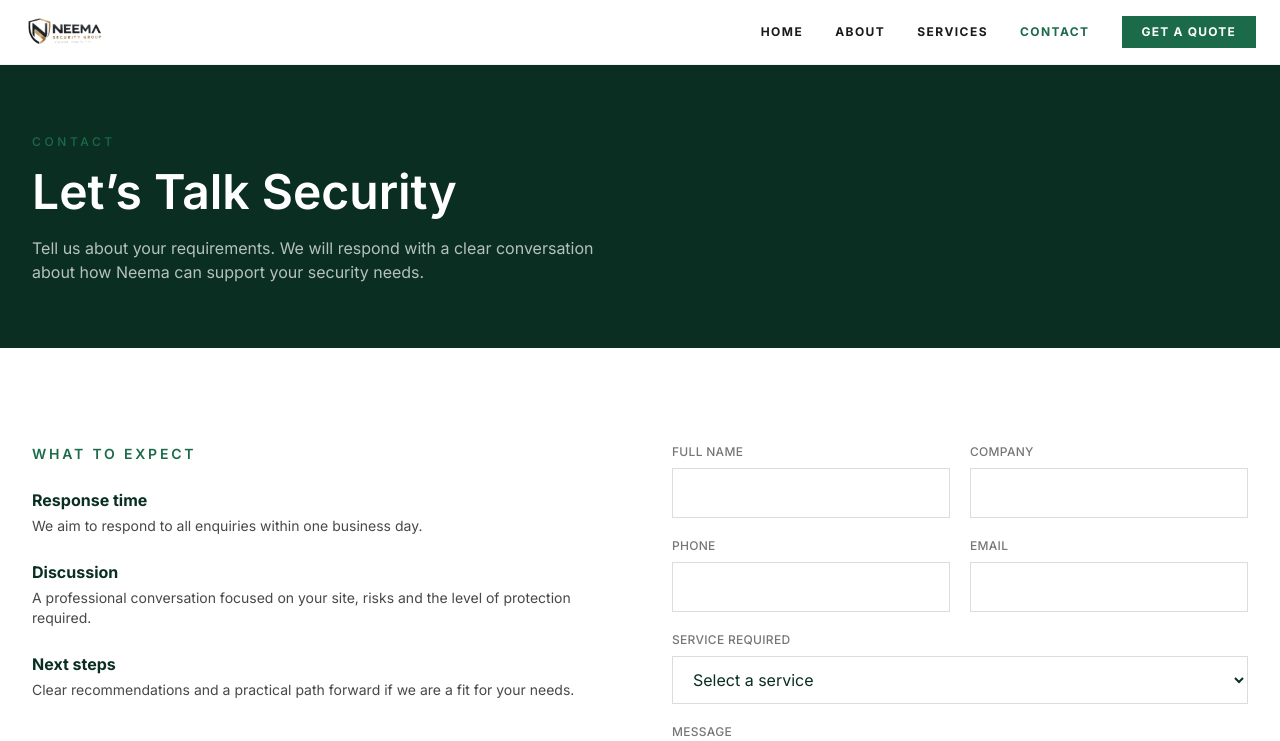
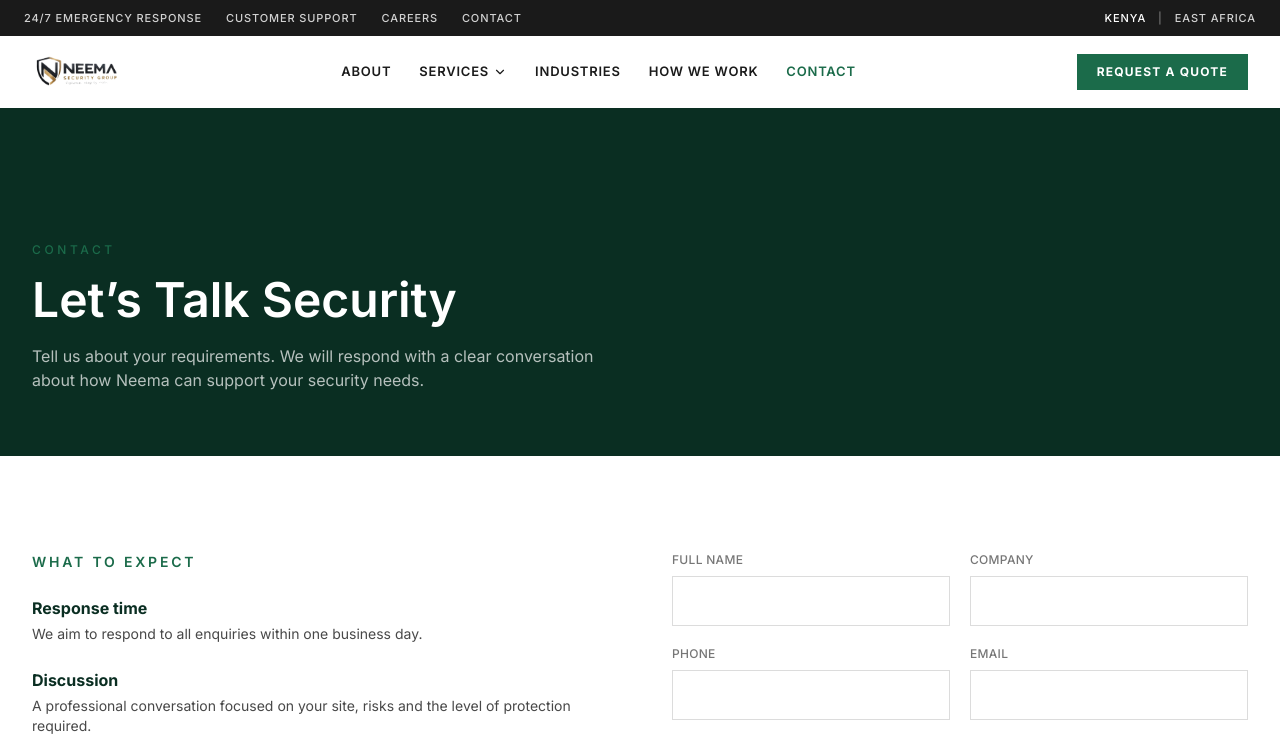
Before and after one commit to Levy254885/neema-security-group, a Next.js app: page /contact in a window 1280 px wide. Shown: the top 741 px of the page. Built offline with nearby package versions, Linux system fonts and the light colour scheme.

Commit message:
feat: corporate navbar with utility bar and services mega-menu

```diff
--- a/src/components/Navbar.tsx
+++ b/src/components/Navbar.tsx
@@ -5,21 +5,50 @@ import Link from "next/link";
 import Image from "next/image";
 import { usePathname } from "next/navigation";
 import { motion, AnimatePresence } from "framer-motion";
-import { Menu, X } from "lucide-react";
+import { Menu, X, ChevronDown, Phone } from "lucide-react";
 import { cn } from "@/lib/utils";
 
 const LOGO = "/BackgroundEraser_20260915_110802894.png";
 
+const serviceGroups = [
+  {
+    title: "Physical Security",
+    items: [
+      { label: "Manned Guarding", href: "/services/manned-guarding" },
+      { label: "Corporate Security", href: "/services/corporate-security" },
+      { label: "Residential Security", href: "/services/residential-security" },
+      { label: "Event Security", href: "/services/event-security" },
+    ],
+  },
+  {
+    title: "Electronic & Access",
+    items: [
+      { label: "Access Control", href: "/services/access-control" },
+      { label: "Security Consulting", href: "/services/security-consulting" },
+    ],
+  },
+];
+
 const navLinks = [
-  { href: "/", label: "Home" },
   { href: "/about", label: "About" },
-  { href: "/services", label: "Services" },
+  { href: "/services", label: "Services", mega: true },
+  { href: "/#industries", label: "Industries" },
+  { href: "/#process", label: "How We Work" },
   { href: "/contact", label: "Contact" },
 ];
 
 export default function Navbar() {
+  const [scrolled, setScrolled] = useState(false);
   const [mobileOpen, setMobileOpen] = useState(false);
+  const [servicesOpen, setServicesOpen] = useState(false);
+  const [mobileServices, setMobileServices] = useState(false);
   const pathname = usePathname();
+
+  useEffect(() => {
+    const onScroll = () => setScrolled(window.scrollY > 10);
+    window.addEventListener("scroll", onScroll, { passive: true });
+    return () => window.removeEventListener("scroll", onScroll);
+  }, []);
 
   useEffect(() => {
     document.body.style.overflow = mobileOpen ? "hidden" : "";
@@ -28,52 +57,157 @@ export default function Navbar() {
     };
   }, [mobileOpen]);
 
-  useEffect(() => setMobileOpen(false), [pathname]);
+  useEffect(() => {
+    setMobileOpen(false);
+    setServicesOpen(false);
+  }, [pathname]);
 
   return (
     <>
-      <header className="fixed top-0 left-0 right-0 z-50 bg-white border-b border-black/5">
-        <div className="max-w-lg mx-auto lg:max-w-7xl px-4 sm:px-6 flex items-center justify-between h-[64px]">
+      <div className="hidden lg:block bg-charcoal text-white/80">
+        <div className="max-w-7xl mx-auto px-6 flex items-center justify-between h-9 text-[11px] tracking-[0.08em] uppercase font-medium">
+          <div className="flex items-center gap-6">
+            <span>24/7 Emergency Response</span>
+            <Link href="/contact" className="hover:text-white transition-colors">
+              Customer Support
+            </Link>
+            <Link href="/contact" className="hover:text-white transition-colors">
+              Careers
+            </Link>
+            <Link href="/contact" className="hover:text-white transition-colors">
+              Contact
+            </Link>
+          </div>
+          <div className="flex items-center gap-3">
+            <span className="text-white">Kenya</span>
+            <span className="text-white/40">|</span>
+            <span>East Africa</span>
+          </div>
+        </div>
+      </div>
+
+      <header
+        className={
+          "sticky top-0 z-50 bg-white transition-shadow duration-300" +
+          (scrolled ? " shadow-sm" : "")
+        }
+      >
+        <div className="max-w-7xl mx-auto px-4 sm:px-6 lg:px-8 flex items-center justify-between h-16 lg:h-[72px]">
           <Link href="/" className="flex items-center shrink-0">
             <Image
               src={LOGO}
               alt="Neema Security Group"
-              width={180}
-              height={56}
-              className="h-9 sm:h-10 w-auto"
+              width={200}
+              height={64}
+              className="h-9 lg:h-11 w-auto"
               priority
             />
           </Link>
 
-          <nav className="hidden lg:flex items-center gap-8">
-            {navLinks.map((link) => (
+          <nav className="hidden lg:flex items-center gap-1">
+            {navLinks.map((link) =>
+              link.mega ? (
+                <div
+                  key={link.href}
+                  className="relative"
+                  onMouseEnter={() => setServicesOpen(true)}
+                  onMouseLeave={() => setServicesOpen(false)}
+                >
+                  <button
+                    type="button"
+                    className={
+                      "flex items-center gap-1 px-3 py-2 text-[13px] font-semibold tracking-[0.06em] uppercase transition-colors " +
+                      (pathname.startsWith("/services")
+                        ? "text-green"
+                        : "text-charcoal hover:text-green")
+                    }
+                  >
+                    {link.label}
+                    <ChevronDown
+                      className={
+                        "w-3.5 h-3.5 transition-transform" +
+                        (servicesOpen ? " rotate-180" : "")
+                      }
+                    />
+                  </button>
+                  <AnimatePresence>
+                    {servicesOpen && (
+                      <motion.div
+                        initial={{ opacity: 0, y: 8 }}
+                        animate={{ opacity: 1, y: 0 }}
+                        exit={{ opacity: 0, y: 8 }}
+                        transition={{ duration: 0.2 }}
+                        className="absolute top-full left-0 pt-2"
+                      >
+                        <div className="bg-white border border-black/8 shadow-xl p-6 min-w-[420px] grid grid-cols-2 gap-8">
+                          {serviceGroups.map((group) => (
+                            <div key={group.title}>
+                              <p className="text-[11px] font-bold tracking-[0.12em] uppercase text-gray-light mb-3">
+                                {group.title}
+                              </p>
+                              <ul className="space-y-2">
+                                {group.items.map((item) => (
+                                  <li key={item.href}>
+                                    <Link
+                                      href={item.href}
+                                      className="text-sm text-charcoal hover:text-green transition-colors"
+                                    >
+                                      {item.label}
+                                    </Link>
+                                  </li>
+                                ))}
+                              </ul>
+                            </div>
+                          ))}
+                          <div className="col-span-2 pt-3 border-t border-black/8">
+                            <Link
+                              href="/services"
+                              className="text-sm font-semibold text-green hover:underline"
+                            >
+                              View all services →
+                            </Link>
+                          </div>
+                        </div>
+                      </motion.div>
+                    )}
+                  </AnimatePresence>
+                </div>
+              ) : (
                 <Link
                   key={link.href}
                   href={link.href}
-                className={cn(
-                  "text-xs font-bold tracking-[0.12em] uppercase transition-colors",
-                  pathname === link.href
+                  className={
+                    "px-3 py-2 text-[13px] font-semibold tracking-[0.06em] uppercase transition-colors " +
+                    (pathname === link.href
                       ? "text-green"
-                    : "text-charcoal hover:text-green"
-                )}
+                      : "text-charcoal hover:text-green")
+                  }
                 >
                   {link.label}
                 </Link>
-            ))}
+              )
+            )}
+          </nav>
+
+          <div className="hidden lg:flex items-center gap-3">
             <Link
               href="/contact"
-              className="inline-flex items-center px-5 py-2 bg-green text-white text-xs font-bold tracking-[0.1em] uppercase hover:bg-green-dark transition-colors"
+              className="inline-flex items-center px-5 py-2.5 bg-green text-white text-xs font-bold tracking-[0.1em] uppercase hover:bg-green-dark transition-colors"
             >
-              Get a Quote
+              Request a Quote
             </Link>
-          </nav>
+          </div>
 
           <button
             onClick={() => setMobileOpen(!mobileOpen)}
-            className="lg:hidden p-2 -mr-2 text-charcoal"
+            className="lg:hidden p-2 -mr-1 text-charcoal"
             aria-label={mobileOpen ? "Close menu" : "Open menu"}
           >
-            {mobileOpen ? <X size={24} strokeWidth={1.75} /> : <Menu size={24} strokeWidth={1.75} />}
+            {mobileOpen ? (
+              <X size={24} strokeWidth={1.75} />
+            ) : (
+              <Menu size={24} strokeWidth={1.75} />
+            )}
           </button>
         </div>
       </header>
@@ -84,35 +218,98 @@ export default function Navbar() {
             initial={{ opacity: 0 }}
             animate={{ opacity: 1 }}
             exit={{ opacity: 0 }}
-            className="fixed inset-0 z-40 bg-white lg:hidden pt-[64px]"
+            className="fixed inset-0 z-40 bg-white lg:hidden pt-16 overflow-y-auto"
           >
-            <nav className="flex flex-col px-5">
-              {navLinks.map((link, i) => (
+            <nav className="px-5 py-6 flex flex-col min-h-full">
+              <Link
+                href="/about"
+                onClick={() => setMobileOpen(false)}
+                className="py-4 text-base font-bold uppercase tracking-wide border-b border-black/8 text-charcoal"
+              >
+                About
+              </Link>
+              <button
+                type="button"
+                onClick={() => setMobileServices(!mobileServices)}
+                className="flex items-center justify-between py-4 text-base font-bold uppercase tracking-wide border-b border-black/8 text-charcoal w-full text-left"
+              >
+                Services
+                <ChevronDown
+                  className={
+                    "w-4 h-4 transition-transform" +
+                    (mobileServices ? " rotate-180" : "")
+                  }
+                />
+              </button>
+              <AnimatePresence>
+                {mobileServices && (
                   <motion.div
-                  key={link.href}
-                  initial={{ opacity: 0, y: 8 }}
-                  animate={{ opacity: 1, y: 0 }}
-                  transition={{ delay: 0.05 * i }}
+                    initial={{ height: 0, opacity: 0 }}
+                    animate={{ height: "auto", opacity: 1 }}
+                    exit={{ height: 0, opacity: 0 }}
+                    className="overflow-hidden bg-off-white"
                   >
+                    {serviceGroups.flatMap((g) =>
+                      g.items.map((item) => (
                         <Link
-                    href={link.href}
+                          key={item.href}
+                          href={item.href}
                           onClick={() => setMobileOpen(false)}
-                    className={cn(
-                      "block py-4 text-base font-bold uppercase tracking-wide border-b border-black/8",
-                      pathname === link.href ? "text-green" : "text-charcoal"
+                          className="block py-3 px-4 text-sm text-gray border-b border-black/5"
+                        >
+                          {item.label}
+                        </Link>
+                      ))
                     )}
+                    <Link
+                      href="/services"
+                      onClick={() => setMobileOpen(false)}
+                      className="block py-3 px-4 text-sm font-semibold text-green"
                     >
-                    {link.label}
+                      View all services →
                     </Link>
                   </motion.div>
-              ))}
+                )}
+              </AnimatePresence>
+              <Link
+                href="/#industries"
+                onClick={() => setMobileOpen(false)}
+                className="py-4 text-base font-bold uppercase tracking-wide border-b border-black/8 text-charcoal"
+              >
+                Industries
+              </Link>
+              <Link
+                href="/#process"
+                onClick={() => setMobileOpen(false)}
+                className="py-4 text-base font-bold uppercase tracking-wide border-b border-black/8 text-charcoal"
+              >
+                How We Work
+              </Link>
               <Link
                 href="/contact"
                 onClick={() => setMobileOpen(false)}
-                className="mt-8 flex items-center justify-center py-3.5 bg-green text-white text-xs font-bold tracking-[0.12em] uppercase"
+                className="py-4 text-base font-bold uppercase tracking-wide border-b border-black/8 text-charcoal"
               >
-                Get a Quote
+                Contact
               </Link>
+
+              <div className="mt-auto pt-10 space-y-3 pb-8">
+                <Link
+                  href="/contact"
+                  onClick={() => setMobileOpen(false)}
+                  className="flex items-center justify-center w-full py-3.5 bg-green text-white text-xs font-bold tracking-[0.12em] uppercase"
+                >
+                  Request a Quote
+                </Link>
+                <Link
+                  href="/contact"
+                  onClick={() => setMobileOpen(false)}
+                  className="flex items-center justify-center gap-2 w-full py-3.5 border border-charcoal text-charcoal text-xs font-bold tracking-[0.12em] uppercase"
+                >
+                  <Phone className="w-4 h-4" />
+                  Emergency Assistance
+                </Link>
+              </div>
             </nav>
           </motion.div>
         )}
```
Lines whose indentation alone changed are shown as unchanged.
